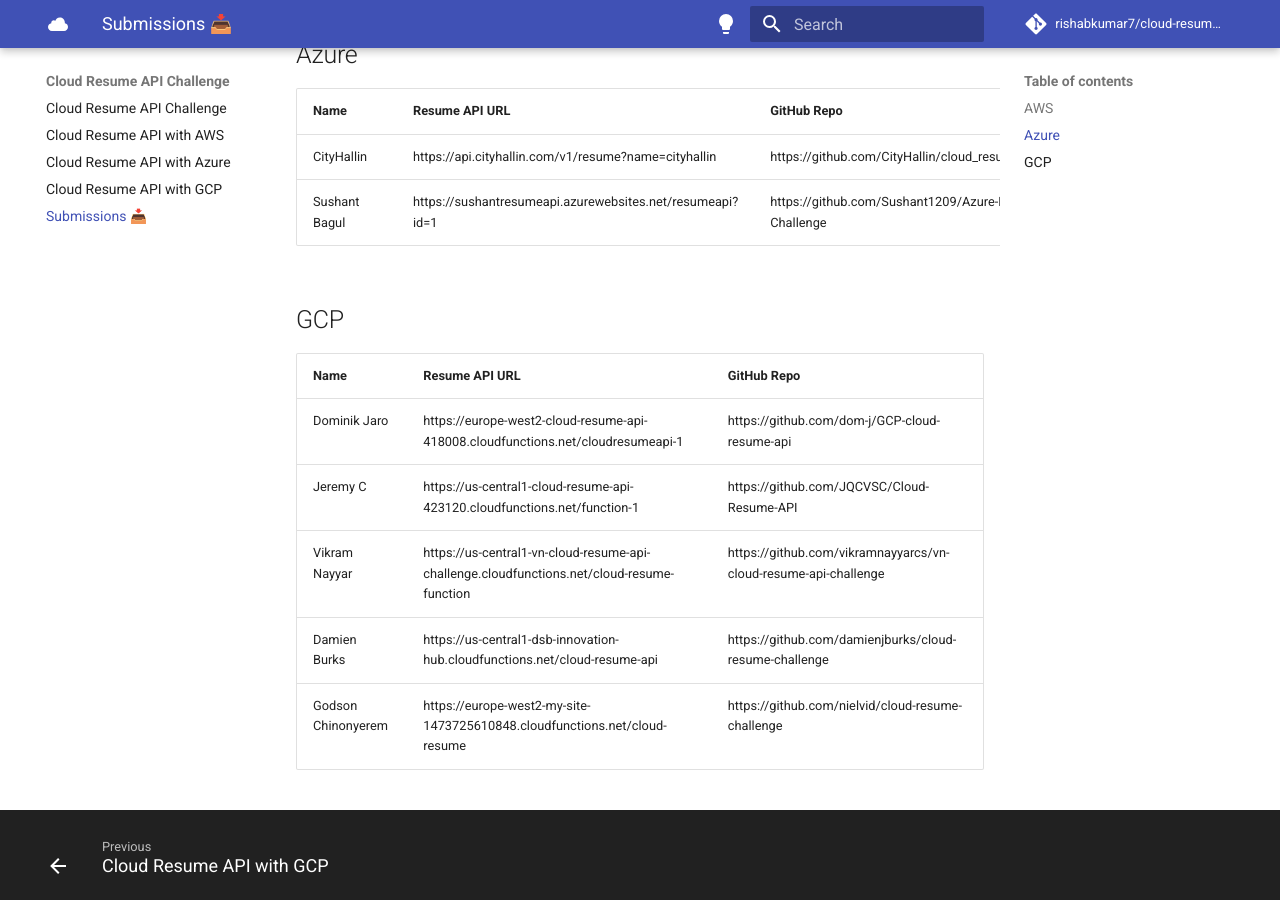
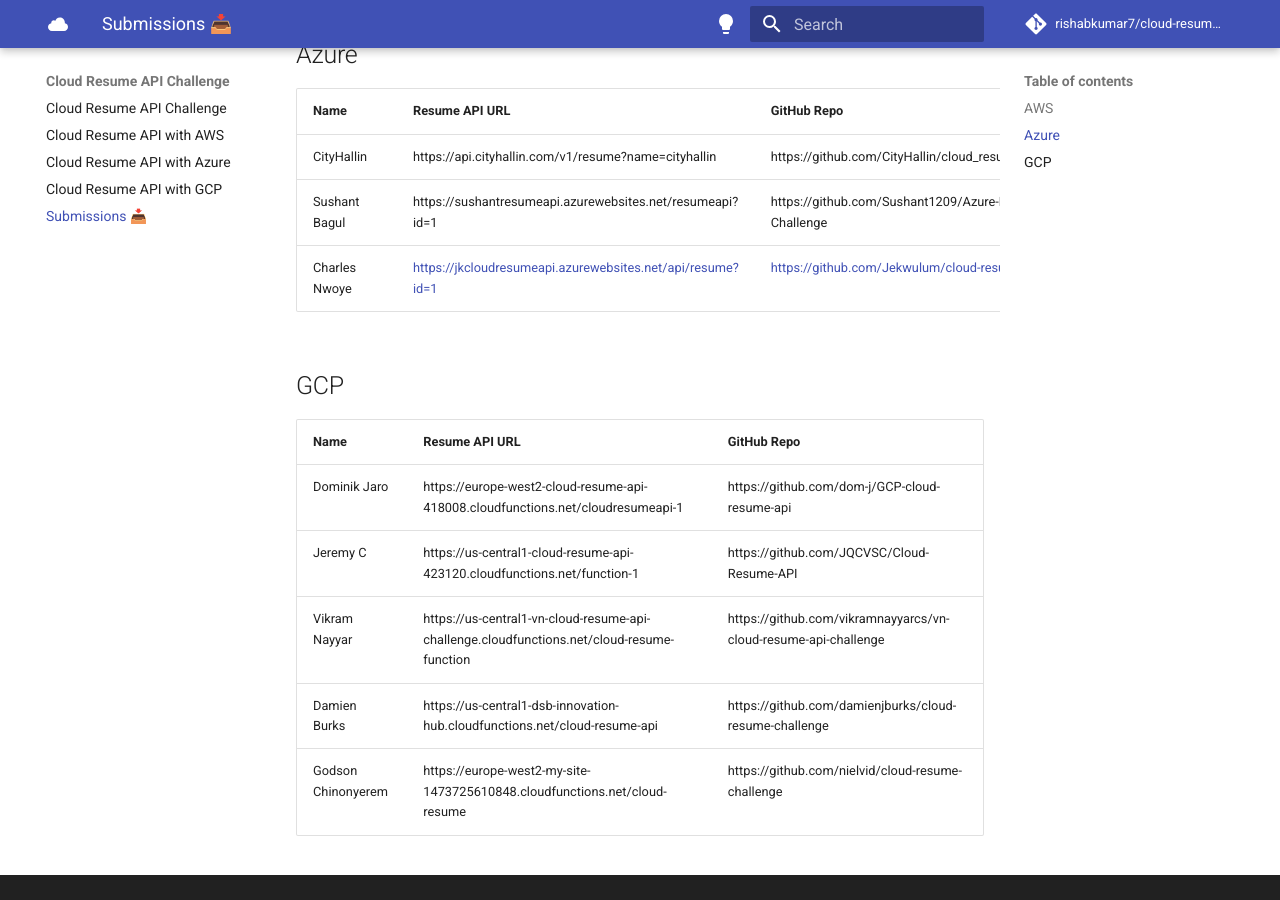
Before and after one commit to rishabkumar7/cloud-resume-api, an MkDocs documentation site: the page built from docs/submissions.md, in a window 1280 px wide and 900 px high, scrolled down 1259 px. Built offline with MkDocs 1.6.1 and Material for MkDocs 9.7.7, drawn with Linux system fonts in a browser that asks for light colours; comment, search, counter and statistics services are not loaded.

Commit message:
Update submissions.md

```diff
--- a/docs/submissions.md
+++ b/docs/submissions.md
@@ -26,6 +26,7 @@
 | ------------ | -------------- | ----------- |
 | CityHallin | https://api.cityhallin.com/v1/resume?name=cityhallin | https://github.com/CityHallin/cloud_resume_api_challenge |
 | Sushant Bagul | https://sushantresumeapi.azurewebsites.net/resumeapi?id=1 | https://github.com/Sushant1209/Azure-Resume-API-Challenge |
+| Charles Nwoye | [https://jkcloudresumeapi.azurewebsites.net/api/resume?id=1](https://jkcloudresumeapi.azurewebsites.net/api/resume?id=1) | [https://github.com/Jekwulum/cloud-resume-api.git](https://github.com/Jekwulum/cloud-resume-api.git) |
 
 ## GCP
 
```
